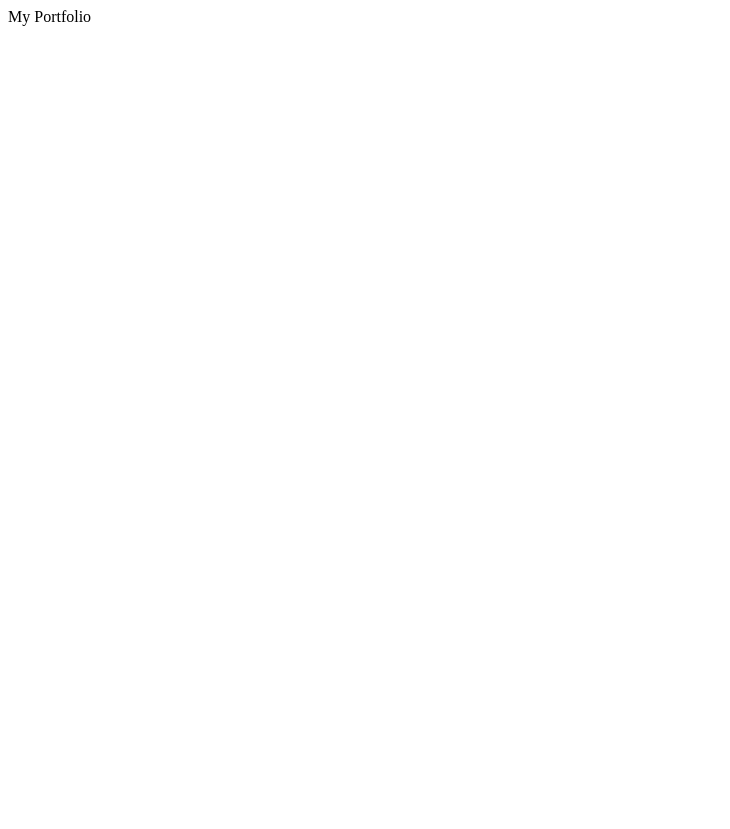
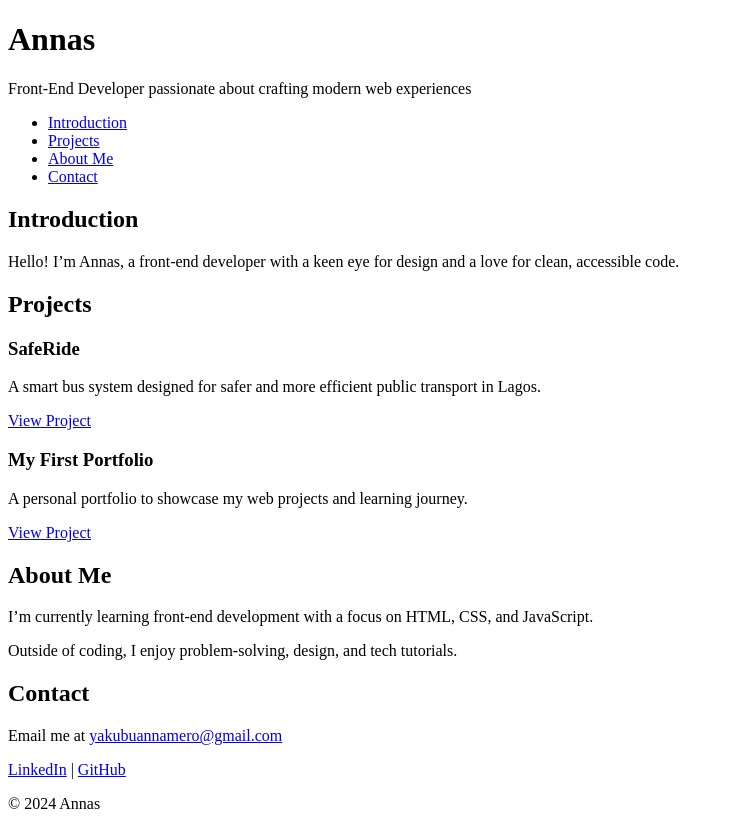
Before and after one commit to Annas-dev-hub/My_First_Portfolio, a plain HTML site: page portfolio/index.html in a window 1280 px wide. Shown: the whole page, without its empty margins (0-730 px from the left). Before the commit the page ends 800 px from the top, so only its background shows below. Drawn offline with Linux system fonts and the light colour scheme.

Commit message:
Update index.html

```diff
--- a/portfolio/index.html
+++ b/portfolio/index.html
@@ -1 +1,63 @@
-<html>My Portfolio</html>
+<!DOCTYPE html>
+<html lang="en">
+  <head>
+    <meta charset="utf-8">
+    <title>Annas - Personal Portfolio</title>
+  </head>
+  <body>
+    <header>
+      <h1>Annas</h1>
+      <p>Front-End Developer passionate about crafting modern web experiences</p>
+    </header>
+
+    <nav>
+      <ul>
+        <li><a href="#introduction">Introduction</a></li>
+        <li><a href="#projects">Projects</a></li>
+        <li><a href="#about">About Me</a></li>
+        <li><a href="#contact">Contact</a></li>
+      </ul>
+    </nav>
+
+    <section id="introduction">
+      <h2>Introduction</h2>
+      <p>Hello! I’m Annas, a front-end developer with a keen eye for design and a love for clean, accessible code.</p>
+    </section>
+
+    <section id="projects">
+      <h2>Projects</h2>
+
+      <article class="project">
+        <h3>SafeRide</h3>
+        <p>A smart bus system designed for safer and more efficient public transport in Lagos.</p>
+        <a href="https://github.com/Annas-dev-hub/SafeRide" target="_blank">View Project</a>
+      </article>
+
+      <article class="project">
+        <h3>My First Portfolio</h3>
+        <p>A personal portfolio to showcase my web projects and learning journey.</p>
+        <a href="https://github.com/Annas-dev-hub/My_First_Portfolio" target="_blank">View Project</a>
+      </article>
+
+    </section>
+
+    <section id="about">
+      <h2>About Me</h2>
+      <p>I’m currently learning front-end development with a focus on HTML, CSS, and JavaScript.</p>
+      <p>Outside of coding, I enjoy problem-solving, design, and tech tutorials.</p>
+    </section>
+
+    <section id="contact">
+      <h2>Contact</h2>
+      <p>Email me at <a href="mailto:yakubuannamero@gmail.com">yakubuannamero@gmail.com</a></p>
+      <p>
+        <a href="https://linkedin.com" target="_blank">LinkedIn</a> |
+        <a href="https://github.com/Annas-dev-hub" target="_blank">GitHub</a>
+      </p>
+    </section>
+
+    <footer>
+      <p>&copy; 2024 Annas</p>
+    </footer>
+  </body>
+</html>
```
